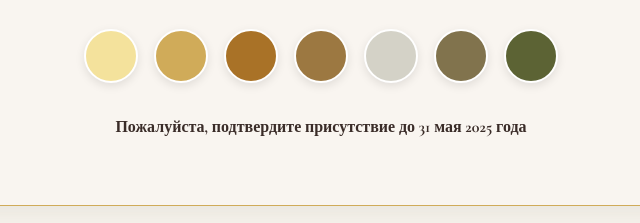
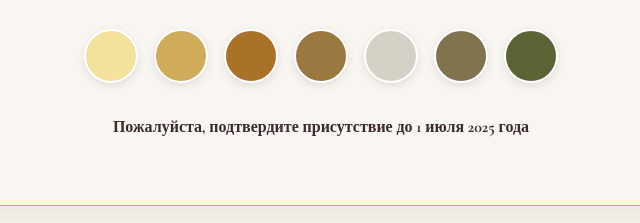
Before and after one commit to ZexStyle/timandkate.github.io, a plain HTML site: page index.html in a window 1280 px wide. Shown: the part 3637-3860 px from the top of the page, 319-959 px from the left. Drawn offline with nearby package versions, Linux system fonts and the light colour scheme; a web font is replaced by a local one.

Commit message:
Update index.html

```diff
--- a/index.html
+++ b/index.html
@@ -819,7 +819,7 @@
                 </div>
 
                 <p style="margin-top: 2rem; font-weight: bold;">
-                    Пожалуйста, подтвердите присутствие до 31 мая 2025 года
+                    Пожалуйста, подтвердите присутствие до 1 июля 2025 года
                 </p>
             </div>
         </div>
```
